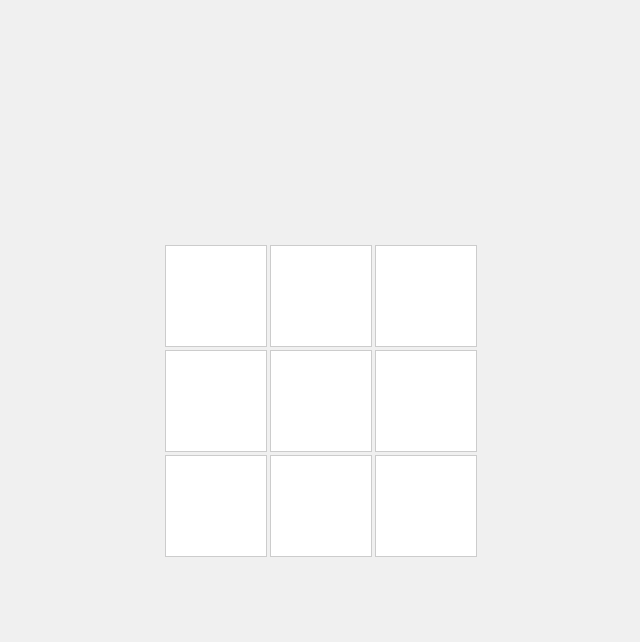
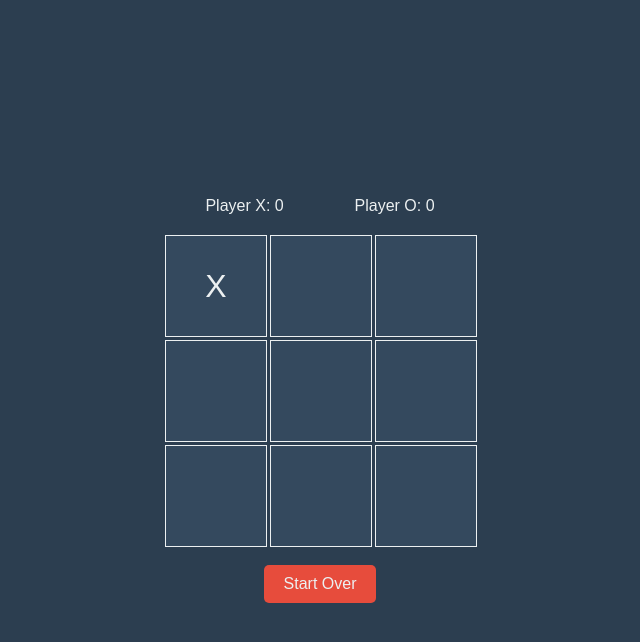
Before and after one commit to GAMERXT115/tic-tac-toe, a plain HTML site: page index.html in a window 1280 px wide. Both pictures are taken after a click on the element 536 px from the left and 296 px from the top of the page. Shown: the whole page, without its empty margins (320-960 px from the left). Drawn offline with Linux system fonts and the light colour scheme.

Commit message:
Added start over button, scoreboard, and dark theme

```diff
--- a/index.html
+++ b/index.html
@@ -7,6 +7,10 @@
     <link rel="stylesheet" href="styles.css">
 </head>
 <body>
+    <div id="scoreboard">
+        <div>Player X: <span id="scoreX">0</span></div>
+        <div>Player O: <span id="scoreO">0</span></div>
+    </div>
     <div id="game">
         <div class="cell" data-index="0"></div>
         <div class="cell" data-index="1"></div>
@@ -18,6 +22,7 @@
         <div class="cell" data-index="7"></div>
         <div class="cell" data-index="8"></div>
     </div>
+    <button id="startOver">Start Over</button>
     <script src="script.js"></script>
 </body>
 </html>
--- a/script.js
+++ b/script.js
@@ -1,13 +1,10 @@
-// Initialize Firebase
-const firebaseConfig = {
-    // Your Firebase config here
-};
-firebase.initializeApp(firebaseConfig);
-const database = firebase.database();
-
 const cells = document.querySelectorAll('.cell');
+const scoreX = document.getElementById('scoreX');
+const scoreO = document.getElementById('scoreO');
+const startOverButton = document.getElementById('startOver');
 let currentPlayer = 'X';
-const gameState = Array(9).fill(null);
+let gameState = Array(9).fill(null);
+let scores = { X: 0, O: 0 };
 
 cells.forEach(cell => {
     cell.addEventListener('click', () => {
@@ -15,17 +12,41 @@ cells.forEach(cell => {
         if (!gameState[index]) {
             gameState[index] = currentPlayer;
             cell.textContent = currentPlayer;
-            database.ref('gameState').set(gameState);
-            currentPlayer = currentPlayer === 'X' ? 'O' : 'X';
+            if (checkWin()) {
+                scores[currentPlayer]++;
+                updateScores();
+                alert(`${currentPlayer} wins!`);
+                resetGame();
+            } else if (gameState.every(cell => cell)) {
+                alert('Draw!');
+                resetGame();
+            } else {
+                currentPlayer = currentPlayer === 'X' ? 'O' : 'X';
+            }
         }
     });
 });
 
-database.ref('gameState').on('value', snapshot => {
-    const state = snapshot.val();
-    if (state) {
-        state.forEach((value, index) => {
-            cells[index].textContent = value;
-        });
-    }
-});
+startOverButton.addEventListener('click', resetGame);
+
+function checkWin() {
+    const winPatterns = [
+        [0, 1, 2], [3, 4, 5], [6, 7, 8],
+        [0, 3, 6], [1, 4, 7], [2, 5, 8],
+        [0, 4, 8], [2, 4, 6]
+    ];
+    return winPatterns.some(pattern => {
+        return pattern.every(index => gameState[index] === currentPlayer);
+    });
+}
+
+function updateScores() {
+    scoreX.textContent = scores.X;
+    scoreO.textContent = scores.O;
+}
+
+function resetGame() {
+    gameState = Array(9).fill(null);
+    cells.forEach(cell => cell.textContent = '');
+    currentPlayer = 'X';
+}
--- a/styles.css
+++ b/styles.css
@@ -1,10 +1,20 @@
 body {
     display: flex;
+    flex-direction: column;
     justify-content: center;
     align-items: center;
     height: 100vh;
     margin: 0;
-    background-color: #f0f0f0;
+    background-color: #2c3e50;
+    color: #ecf0f1;
+    font-family: Arial, sans-serif;
+}
+
+#scoreboard {
+    display: flex;
+    justify-content: space-around;
+    width: 300px;
+    margin-bottom: 20px;
 }
 
 #game {
@@ -17,11 +27,26 @@ body {
 .cell {
     width: 100px;
     height: 100px;
-    background-color: #fff;
+    background-color: #34495e;
     display: flex;
     justify-content: center;
     align-items: center;
     font-size: 2em;
     cursor: pointer;
-    border: 1px solid #ccc;
+    border: 1px solid #ecf0f1;
 }
+
+#startOver {
+    margin-top: 20px;
+    padding: 10px 20px;
+    background-color: #e74c3c;
+    color: #ecf0f1;
+    border: none;
+    cursor: pointer;
+    font-size: 1em;
+    border-radius: 5px;
+}
+
+#startOver:hover {
+    background-color: #c0392b;
+}
```
